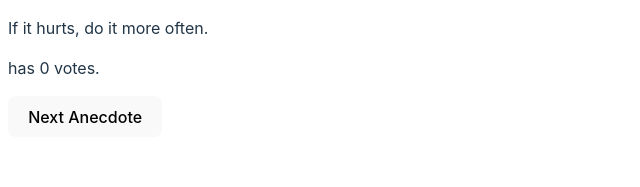
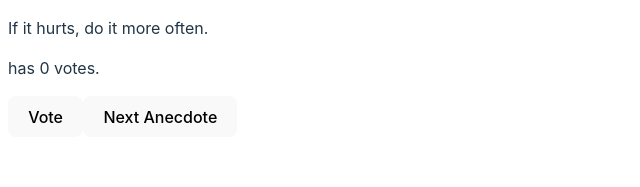
Before and after one commit to HectorMtz22/fullstack-open, a React (Vite) app in the folder part1/anecdotes/: page / in a window 1280 px wide. Shown: the top 187 px of the page, without its empty margins (0-640 px from the left). Built offline with nearby package versions, Linux system fonts and the light colour scheme.

Commit message:
exercise 1.13: anecdotes step 2

```diff
--- a/part1/anecdotes/src/App.jsx
+++ b/part1/anecdotes/src/App.jsx
@@ -31,12 +31,19 @@ const App = () => {
     setSelected(nextRandomNumber)
   }
 
+  const handleVote = () => {
+    const newVotes = [...votes]
+    newVotes[selected] += 1
+    setVotes(newVotes)
+  }
+
   return (
     <div>
       <p>
         {anecdotes[selected]}
       </p>
       <p>has {votes[selected]} votes.</p>
+      <button onClick={handleVote}>Vote</button>
       <button onClick={handleNextAnecdote}>Next Anecdote</button>
     </div>
   )
```
